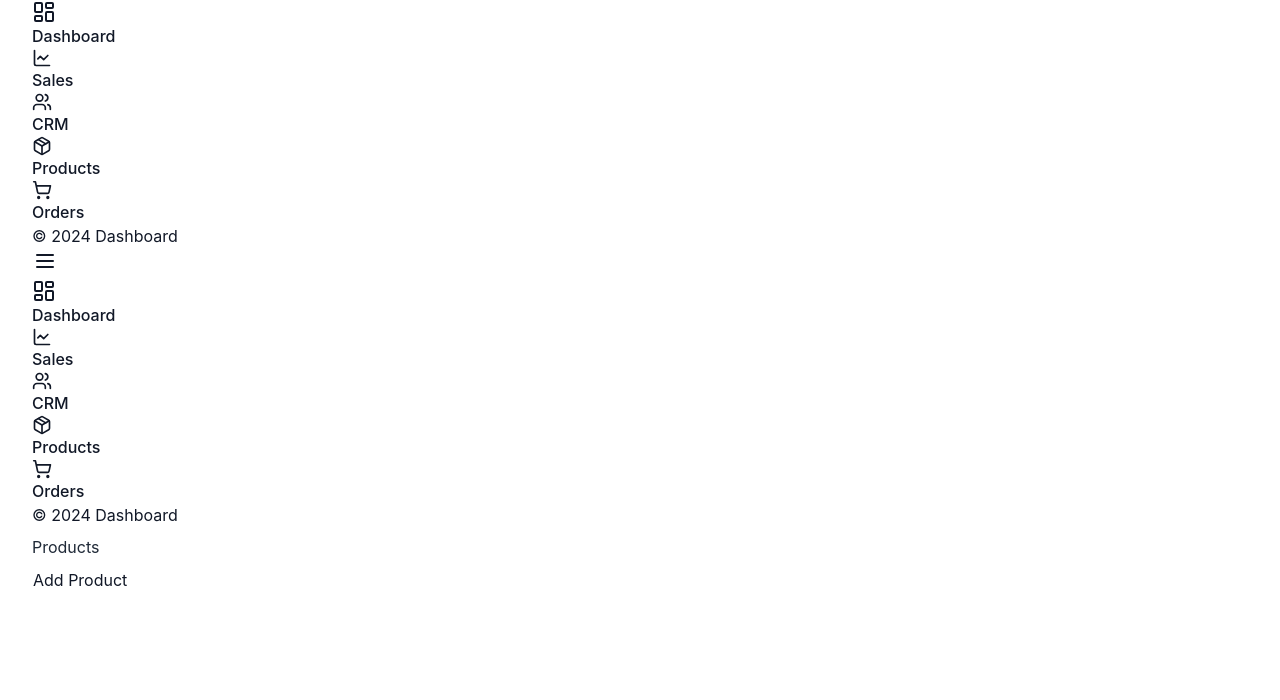
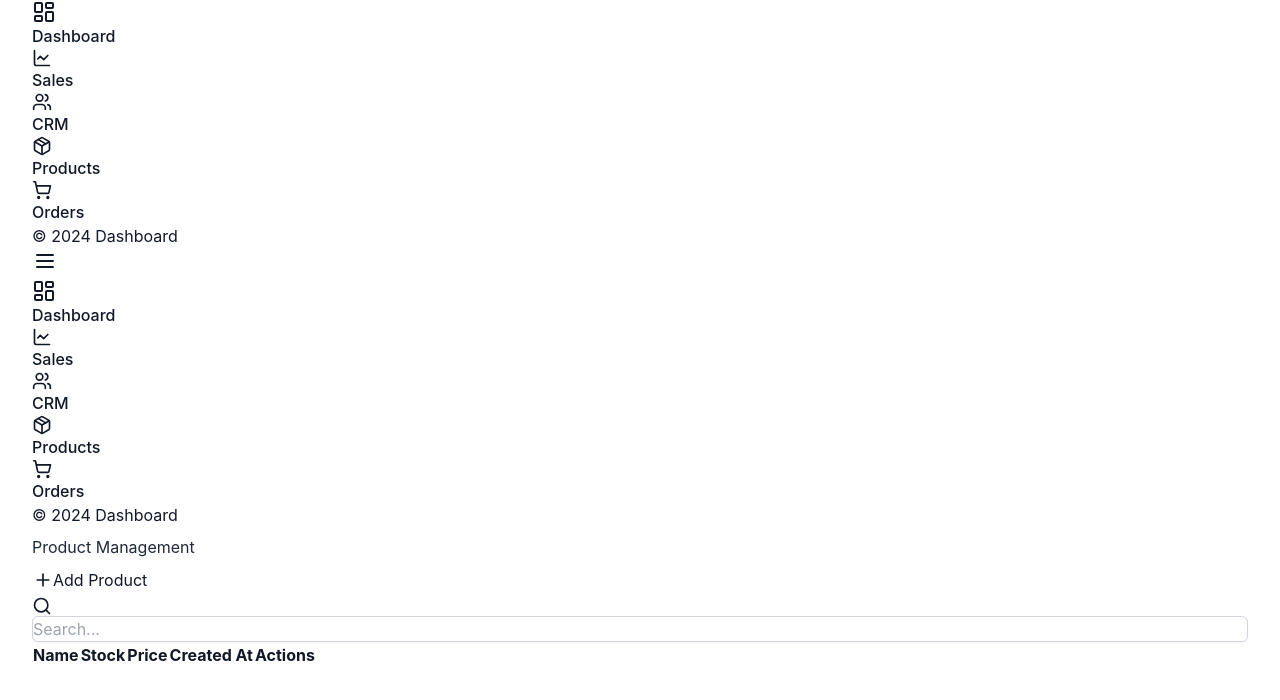
Before and after one commit to JoelDeAriovaldo/dashboard-sales, a React (Vite) app: page /products in a window 1280 px wide. Shown: the top 700 px of the page. Built offline with nearby package versions, Linux system fonts and the light colour scheme.

Commit message:
adiciona gerenciamento de produtos com DataTable, incluindo ações de adicionar, editar e excluir

```diff
--- a/src/features/products/ProductList.jsx
+++ b/src/features/products/ProductList.jsx
@@ -1,65 +1,130 @@
-import React, { useState } from "react";
+import React, { useState, useCallback } from "react";
+import { Plus, Edit, Trash2, Eye } from "lucide-react";
 import Button from "../../components/common/Button";
 import Modal from "../../components/common/Modal";
 import ProductForm from "./ProductForm";
 import MainLayout from "../../layouts/MainLayout";
+import DataTable from "../../components/common/DataTable";
+import { toast } from "sonner";
 
 const ProductList = () => {
   const [products, setProducts] = useState([]);
   const [isModalOpen, setIsModalOpen] = useState(false);
   const [selectedProduct, setSelectedProduct] = useState(null);
 
-  const handleAddProduct = (newProduct) => {
-    setProducts([...products, { ...newProduct, id: Date.now() }]);
+  const handleAddProduct = useCallback((newProduct) => {
+    const productToAdd = {
+      ...newProduct,
+      id: Date.now(),
+      createdAt: new Date().toLocaleString(),
+    };
+
+    setProducts((prevProducts) => [...prevProducts, productToAdd]);
     setIsModalOpen(false);
-  };
+    toast.success("Product added successfully");
+  }, []);
 
-  const handleEditProduct = (product) => {
+  const handleUpdateProduct = useCallback((updatedProduct) => {
+    setProducts((prevProducts) =>
+      prevProducts.map((p) =>
+        p.id === updatedProduct.id ? { ...updatedProduct } : p
+      )
+    );
+    setIsModalOpen(false);
+    toast.success("Product updated successfully");
+  }, []);
+
+  const handleDeleteProduct = useCallback((productId) => {
+    setProducts((prevProducts) =>
+      prevProducts.filter((p) => p.id !== productId)
+    );
+    toast.success("Product deleted successfully");
+  }, []);
+
+  const openEditModal = useCallback((product) => {
     setSelectedProduct(product);
     setIsModalOpen(true);
-  };
+  }, []);
 
-  const handleDeleteProduct = (productId) => {
-    setProducts(products.filter((p) => p.id !== productId));
-  };
+  const openViewModal = useCallback((product) => {
+    // Lógica para abrir o modal de visualização do produto
+    setSelectedProduct(product);
+    setIsModalOpen(true);
+  }, []);
+
+  const columns = [
+    {
+      Header: "Name",
+      accessor: "name",
+      sortable: true,
+    },
+    {
+      Header: "Stock",
+      accessor: "stock",
+      sortable: true,
+      render: (value) =>
+        value > 0 ? value : <span className="text-red-500">{value}</span>,
+    },
+    {
+      Header: "Price",
+      accessor: "price",
+      sortable: true,
+      render: (value) => `R$ ${parseFloat(value).toFixed(2)}`,
+    },
+    {
+      Header: "Created At",
+      accessor: "createdAt",
+      sortable: true,
+      render: (value) => new Date(value).toLocaleDateString(),
+    },
+  ];
+
+  const actions = [
+    {
+      icon: Eye,
+      color: "green",
+      onClick: openViewModal,
+    },
+    {
+      icon: Edit,
+      color: "blue",
+      onClick: openEditModal,
+    },
+    {
+      icon: Trash2,
+      color: "red",
+      onClick: (row) => handleDeleteProduct(row.id),
+    },
+  ];
 
   return (
     <MainLayout>
       <div className="p-6 md:p-8 lg:p-10">
         <div className="flex justify-between items-center mb-6">
           <h1 className="text-3xl font-bold text-gray-800 dark:text-white">
-            Products
+            Product Management
           </h1>
-          <Button onClick={() => setIsModalOpen(true)}>Add Product</Button>
+          <Button
+            onClick={() => {
+              setSelectedProduct(null);
+              setIsModalOpen(true);
+            }}
+            className="flex items-center gap-2"
+          >
+            <Plus size={20} /> Add Product
+          </Button>
         </div>
 
-        <div className="grid grid-cols-1 md:grid-cols-2 lg:grid-cols-3 gap-6">
-          {products.map((product) => (
-            <div
-              key={product.id}
-              className="border rounded-lg p-4 shadow bg-white dark:bg-gray-800"
-            >
-              <h3 className="text-lg font-semibold text-gray-800 dark:text-white">
-                {product.name}
-              </h3>
-              <p className="text-gray-600 dark:text-gray-400">
-                Stock: {product.stock}
-              </p>
-              <p className="text-gray-800 dark:text-white">
-                R$ {product.price}
-              </p>
-              <div className="mt-4 flex gap-2">
-                <Button onClick={() => handleEditProduct(product)}>Edit</Button>
-                <Button
-                  onClick={() => handleDeleteProduct(product.id)}
-                  className="bg-red-500"
-                >
-                  Delete
-                </Button>
-              </div>
-            </div>
-          ))}
-        </div>
+        <DataTable
+          columns={columns}
+          data={products}
+          actions={actions}
+          emptyState={{
+            title: "No Products",
+            description: "Add your first product to get started",
+            icon: <Plus className="text-gray-400" size={48} />,
+          }}
+        />
 
         <Modal
           isOpen={isModalOpen}
@@ -69,7 +134,7 @@ const ProductList = () => {
           }}
         >
           <ProductForm
-            onSubmit={handleAddProduct}
+            onSubmit={selectedProduct ? handleUpdateProduct : handleAddProduct}
             initialData={selectedProduct}
           />
         </Modal>
```
